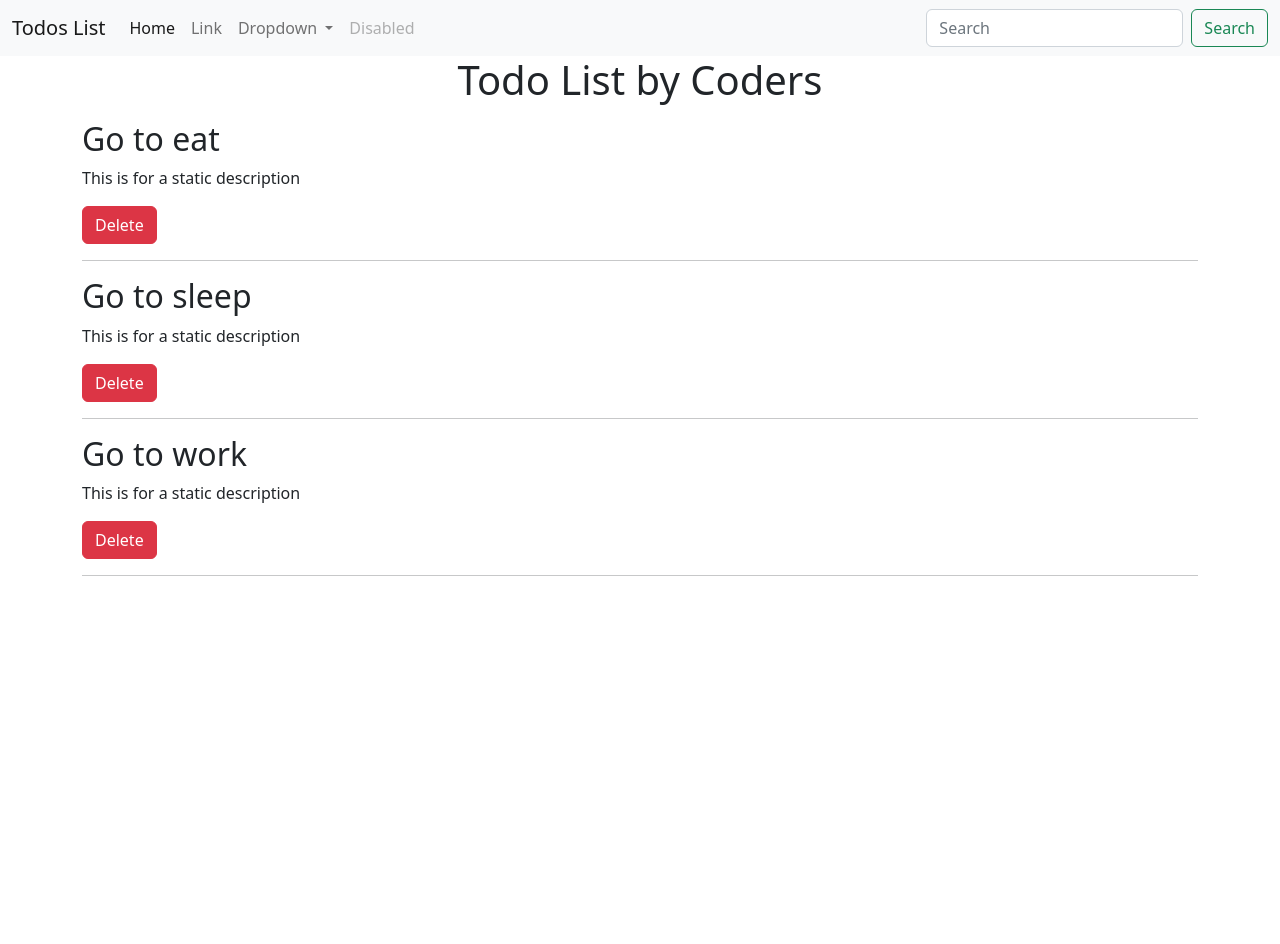
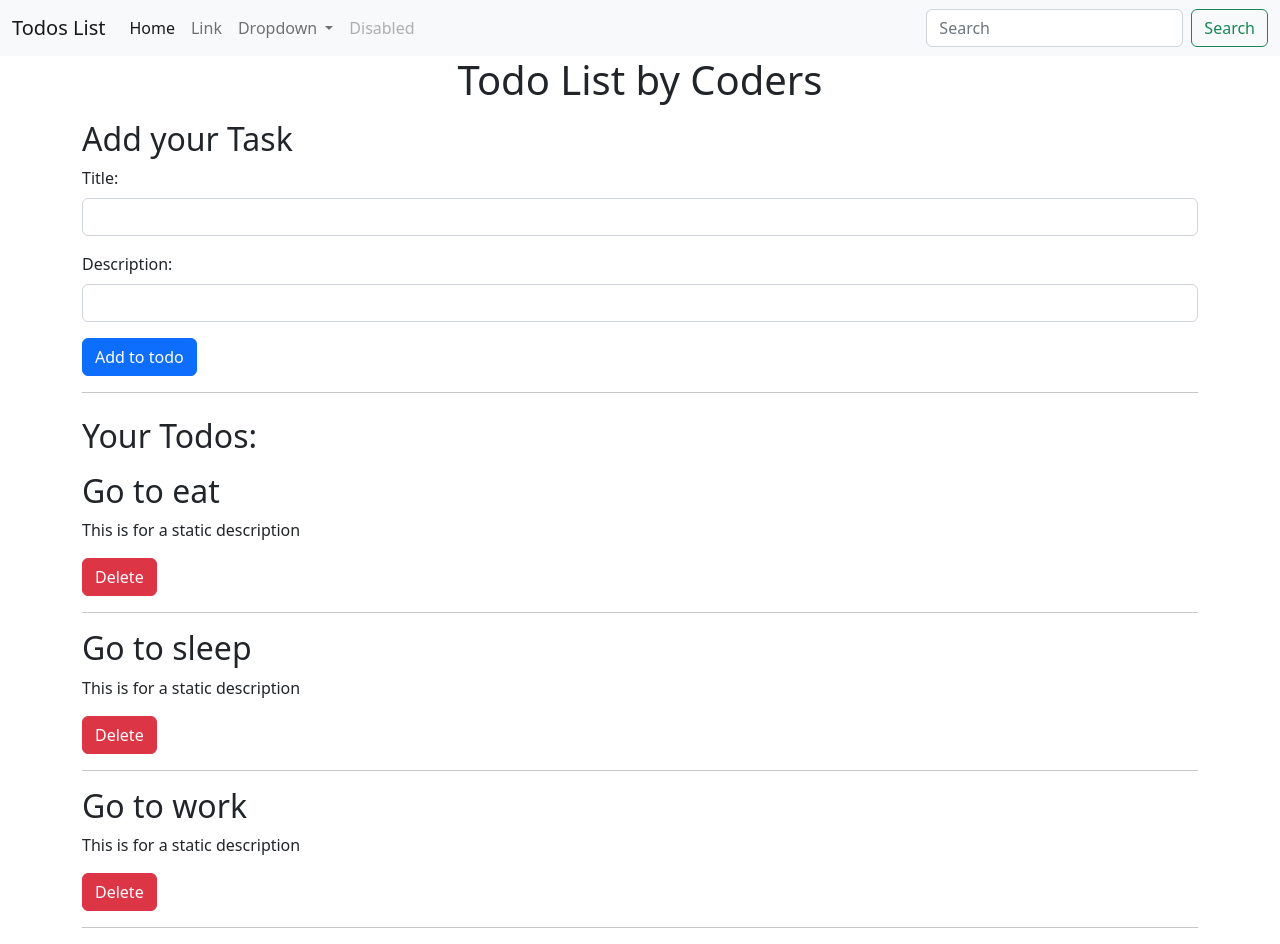
Before and after one commit to itx-shoaib/Todo-Angular, an Angular app: page / in a window 1280 px wide. Before the commit the page ends 800 px from the top, so only its background shows below. Built offline with nearby package versions, Linux system fonts and the light colour scheme.

Commit message:
Making add todo form and also writing its logic

```diff
--- a/src/app/MyComponents/add-todos/add-todos.component.html
+++ b/src/app/MyComponents/add-todos/add-todos.component.html
@@ -1 +1,15 @@
-<p>add-todos works!</p>
+<div class="my-3">
+    <h2>Add your Task</h2>
+    <form (ngSubmit)="onSubmit()">
+        <div class="mb-3">
+          <label for="title" class="form-label">Title:</label>
+          <input type="text" class="form-control" [(ngModel)]="title" id="title" name="title">
+        </div>
+        <div class="mb-3">
+          <label for="desc" class="form-label">Description:</label>
+          <input type="text" class="form-control" [(ngModel)]="desc" id="desc" name="desc">
+        </div>
+        <button type="submit" class="btn btn-primary">Add to todo</button>
+      </form>
+      <hr class="mb-4">
+</div>
--- a/src/app/MyComponents/add-todos/add-todos.component.ts
+++ b/src/app/MyComponents/add-todos/add-todos.component.ts
@@ -1,4 +1,5 @@
-import { Component, OnInit } from '@angular/core';
+import { Component, EventEmitter, OnInit, Output } from '@angular/core';
+import { Todo } from 'src/app/Todo';
 
 @Component({
   selector: 'app-add-todos',
@@ -7,9 +8,22 @@
 })
 export class AddTodosComponent implements OnInit {
 
+  title:string;
+  desc:string;
+  @Output() todoAdd : EventEmitter<Todo> = new EventEmitter();
   constructor() { }
 
   ngOnInit(): void {
   }
 
+  onSubmit(){
+    const todo = {
+      id:5,
+      title:this.title,
+      desc:this.desc,
+      active:true
+    }
+    this.todoAdd.emit(todo);
+  }
+
 }
--- a/src/app/MyComponents/todos-item/todos-item.component.html
+++ b/src/app/MyComponents/todos-item/todos-item.component.html
@@ -1,5 +1,4 @@
 <!-- Sending item in ngFor as Todo -->
-
 <div class="my-3">
     <h2>{{item.title}}</h2>
     <p>{{item.desc}}</p>
--- a/src/app/MyComponents/todos/todos.component.html
+++ b/src/app/MyComponents/todos/todos.component.html
@@ -1,5 +1,15 @@
+<app-add-todos (todoAdd)="Addtodo($event)"></app-add-todos>
 <!-- Populating the items by ngFor same as a For loop -->
-<div *ngFor="let item of todo">
+<h2>Your Todos:</h2>
+<div *ngIf="this.todo.length === 0; else elseBlock">
+  <h4>No todos to show</h4>
+</div>
+<ng-template #elseBlock>
+  <div *ngFor="let item of todo">
     <!-- Sending item in component (as a props in react) -->
-    <app-todos-item [item]="item" (itemDelete)="Deleteitem($event)"></app-todos-item>
-</div>
+    <app-todos-item
+      [item]="item"
+      (itemDelete)="Deleteitem($event)"
+    ></app-todos-item>
+  </div>
+</ng-template>
--- a/src/app/MyComponents/todos/todos.component.ts
+++ b/src/app/MyComponents/todos/todos.component.ts
@@ -42,5 +42,10 @@
    const index = this.todo.indexOf(item)
    this.todo.splice(index,1)
   }
+  Addtodo(item:Todo){
+   console.log(item);
+  //  Logic for Adding todo in the array
+   this.todo.push(item)
+  }
 
 }
--- a/src/app/app.module.ts
+++ b/src/app/app.module.ts
@@ -6,6 +6,7 @@
 import { TodosComponent } from './MyComponents/todos/todos.component';
 import { TodosItemComponent } from './myComponents/todos-item/todos-item.component';
 import { AddTodosComponent } from './myComponents/add-todos/add-todos.component';
+import { FormsModule } from '@angular/forms';
 
 @NgModule({
   declarations: [
@@ -16,7 +17,8 @@
   ],
   imports: [
     BrowserModule,
-    AppRoutingModule
+    AppRoutingModule,
+    FormsModule
   ],
   providers: [],
   bootstrap: [AppComponent]
```
